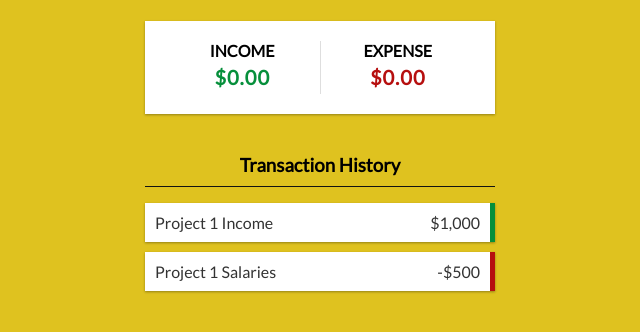
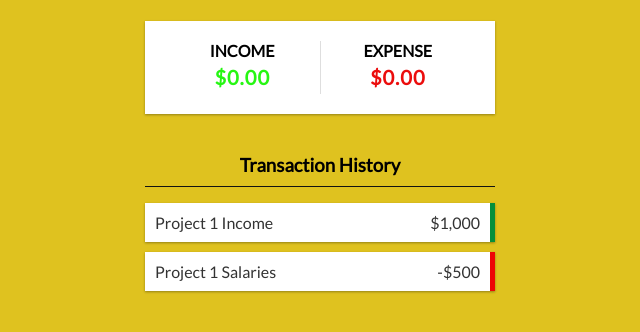
Before and after one commit to MuneebShaikh/project001-react-expense-tracker-app, a React (Create React App) app: page / in a window 1280 px wide. Shown: the part 153-485 px from the top of the page, without its empty margins (320-960 px from the left). Built offline with nearby package versions, Linux system fonts and the light colour scheme.

Commit message:
Update app.js
Update App.js,index.css

```diff
--- a/src/App.js
+++ b/src/App.js
@@ -1,5 +1,4 @@
 import React from 'react';
-import logo from './logo.svg';
 import './App.css';
 
 //Import components
--- a/src/index.css
+++ b/src/index.css
@@ -74,12 +74,12 @@
 }
 
 .money.plus {
-  color: #068f3b;
+  color: #26f613;
   font-weight: bold;
 }
 
 .money.minus {
-  color: #b60f0f;
+  color: #eb0d0d;
   font-weight: bold;
 }
 
@@ -146,7 +146,7 @@
 }
 
 .list li.minus {
-  border-right: 5px solid #b60f0f;
+  border-right: 5px solid #ee0505;
 }
 
 .list li.minus:hover {
```
